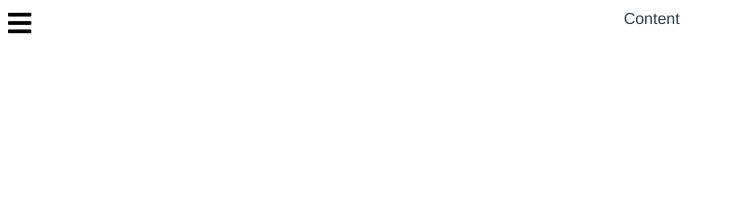
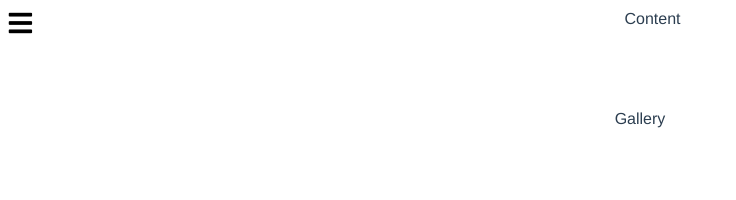
Before and after one commit to Squall9981/lacee-bear, a Vue app: page /gallery in a window 1280 px wide. Before the commit this address had no page. Shown: the top 200 px of the page, without its empty margins (0-736 px from the left). Built offline with nearby package versions, Linux system fonts and the light colour scheme.

Commit message:
Added about and gallery placeholders

```diff
--- a/src/components/layout/Header.vue
+++ b/src/components/layout/Header.vue
@@ -31,6 +31,6 @@
 <style scoped>
 	.header {
 		display: grid;
-		grid-template-columns: auto 1fr;
+		grid-template-columns: 25px 1fr;
 	}
 </style>
--- /dev/null
+++ b/src/components/pages/About.vue
@@ -0,0 +1,3 @@
+<template>
+	<div>About</div>
+</template>
--- /dev/null
+++ b/src/components/pages/Gallery.vue
@@ -0,0 +1,3 @@
+<template>
+	<div>Gallery</div>
+</template>
--- a/src/routes/index.js
+++ b/src/routes/index.js
@@ -3,14 +3,18 @@
 import { createRouter, createWebHistory } from 'vue-router';
 import HelloWorld from '@/components/pages/HelloWorld.vue';
 import Home from '@/components/pages/Home.vue';
+import Gallery from '@/components/pages/Gallery.vue';
+import About from '@/components/pages/About.vue';
 
 const routes = [
 	{ path: '/', component: Home },
 	{ path: '/hello', component: HelloWorld },
+	{ path: '/gallery', component: Gallery },
+	{ path: '/about', component: About },
 ];
 
 const router = createRouter({
-	history: createWebHistory(),
+	history: createWebHistory(process.env.BASE_URL),
 	routes,
 });
 
--- a/vue.config.js
+++ b/vue.config.js
@@ -1,4 +1,5 @@
-const { defineConfig } = require('@vue/cli-service')
+const { defineConfig } = require('@vue/cli-service');
 module.exports = defineConfig({
-  transpileDependencies: true
-})
+	transpileDependencies: true,
+	publicPath: process.env.NODE_ENV === 'production' ? '/lacee-bear/' : '/',
+});
```
Also changed, not shown: 1 other file (tests, documents, lock files or other folders).
